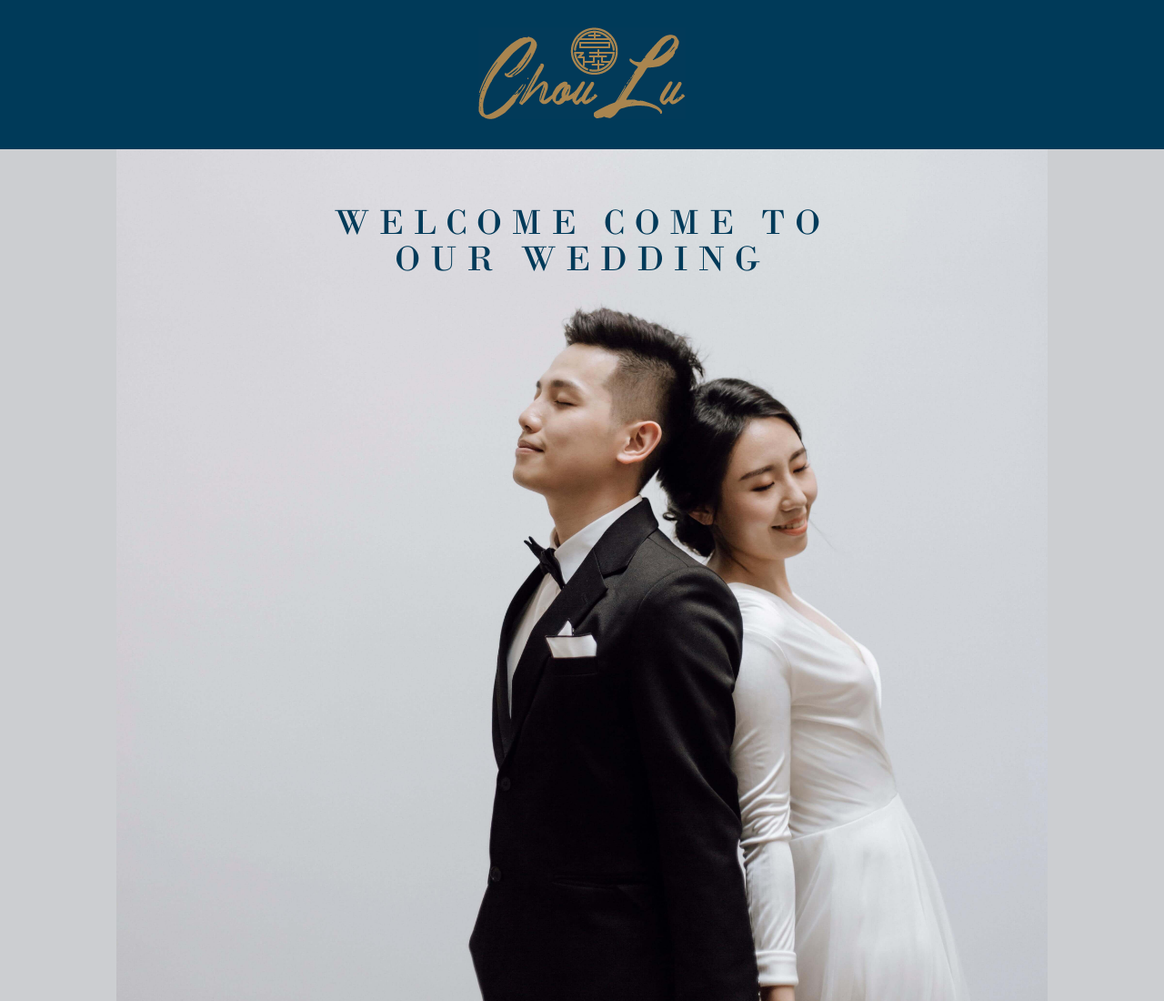
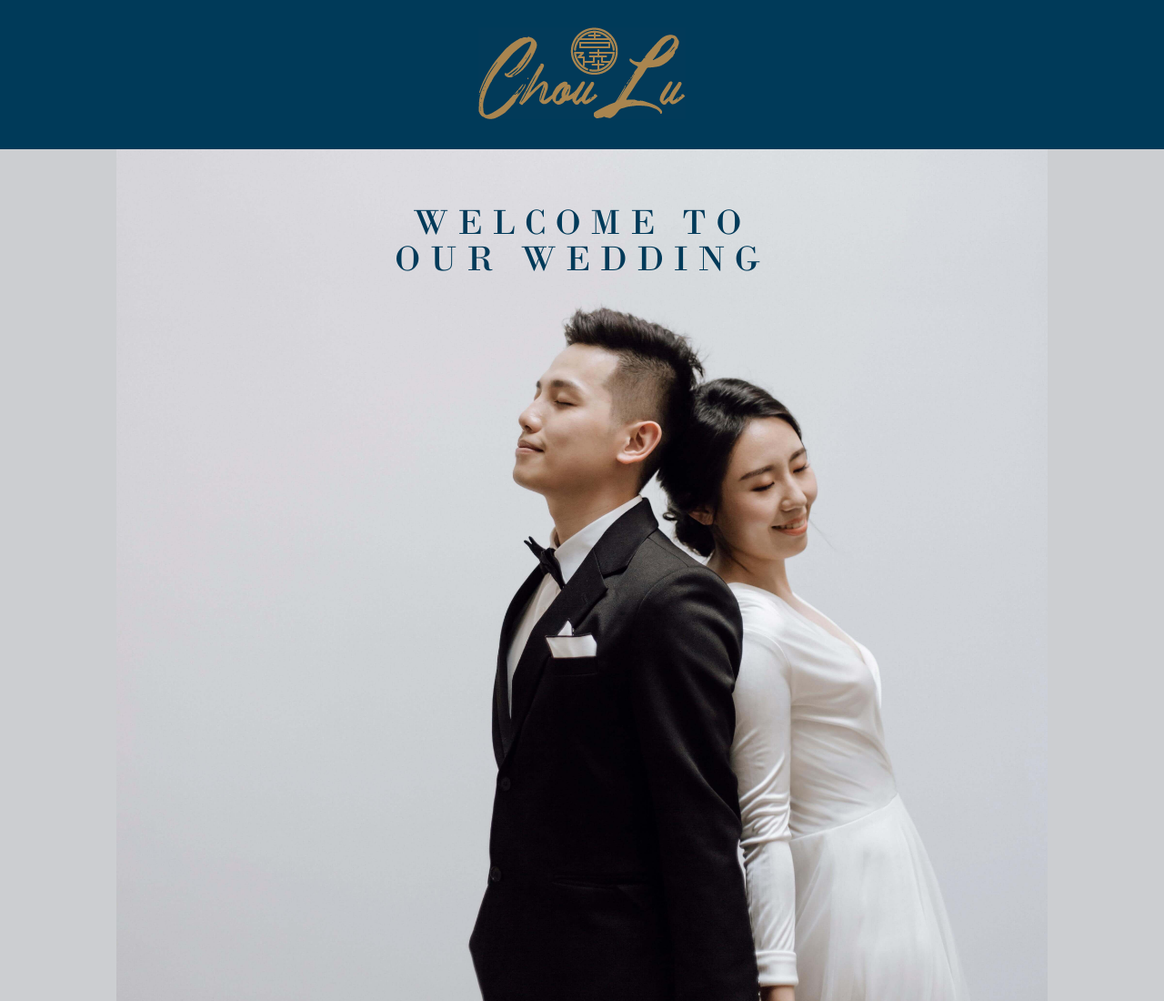
Before and after one commit to icewindd/WeiMarryWeb, a plain HTML site: page index.html in a window 1280 px wide. Shown: the top 1100 px of the page at 91% size. Drawn offline with Linux system fonts and the light colour scheme; a web font is replaced by a local one.

Commit message:
FixWelcoomeToFont

```diff
--- a/index.html
+++ b/index.html
@@ -26,7 +26,7 @@
     <div class="wrap" style="background-color: #CCCED1">
         <div class="centerPage" style="background-color: white">
             <div class="welcomePage">
-                <p class="bodoniFont " id='beginFontAction1'>WELCOME COME TO</p>
+                <p class="bodoniFont " id='beginFontAction1'>WELCOME TO</p>
                 <p class="bodoniFont" id='beginFontAction2'>OUR WEDDING</p>
                 <p class="bodoniFont" id="scrollDowmFont">SCROLL DOWN</p>
                 <div class="line"></div>
```
